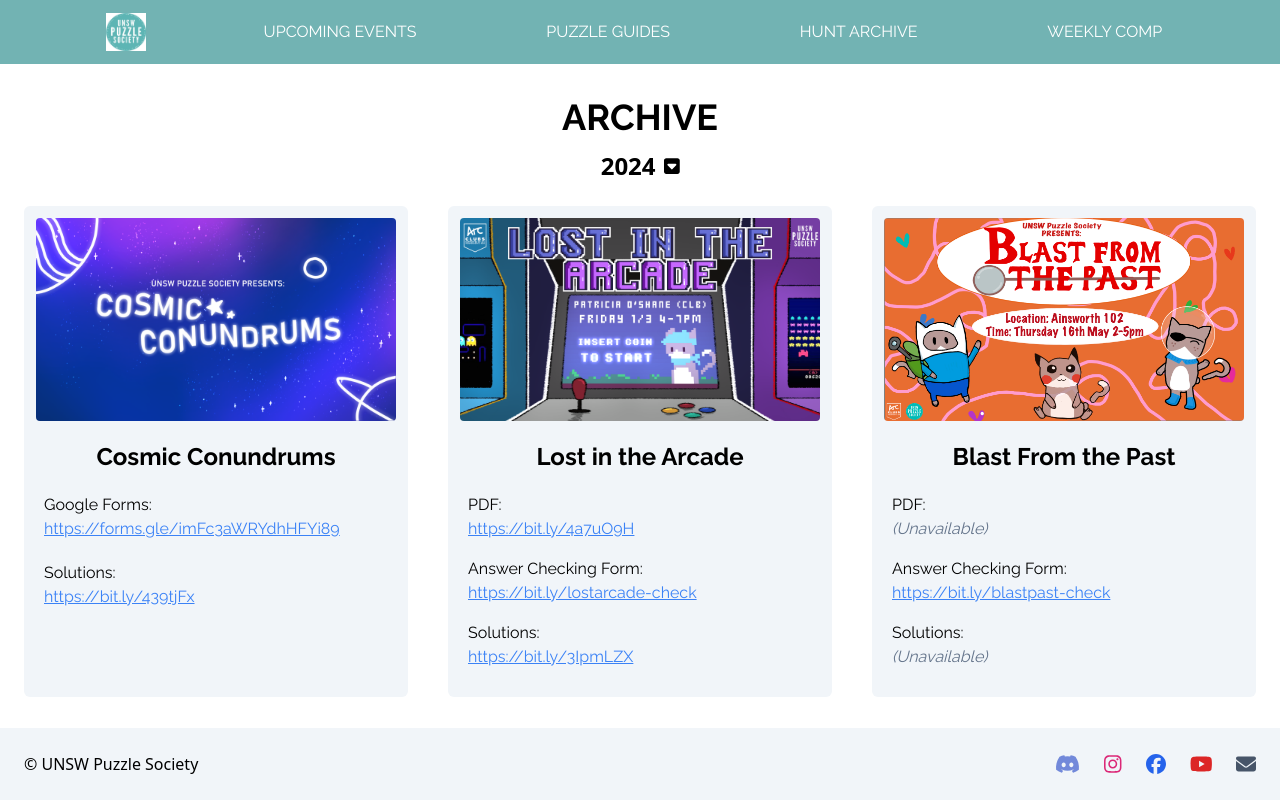
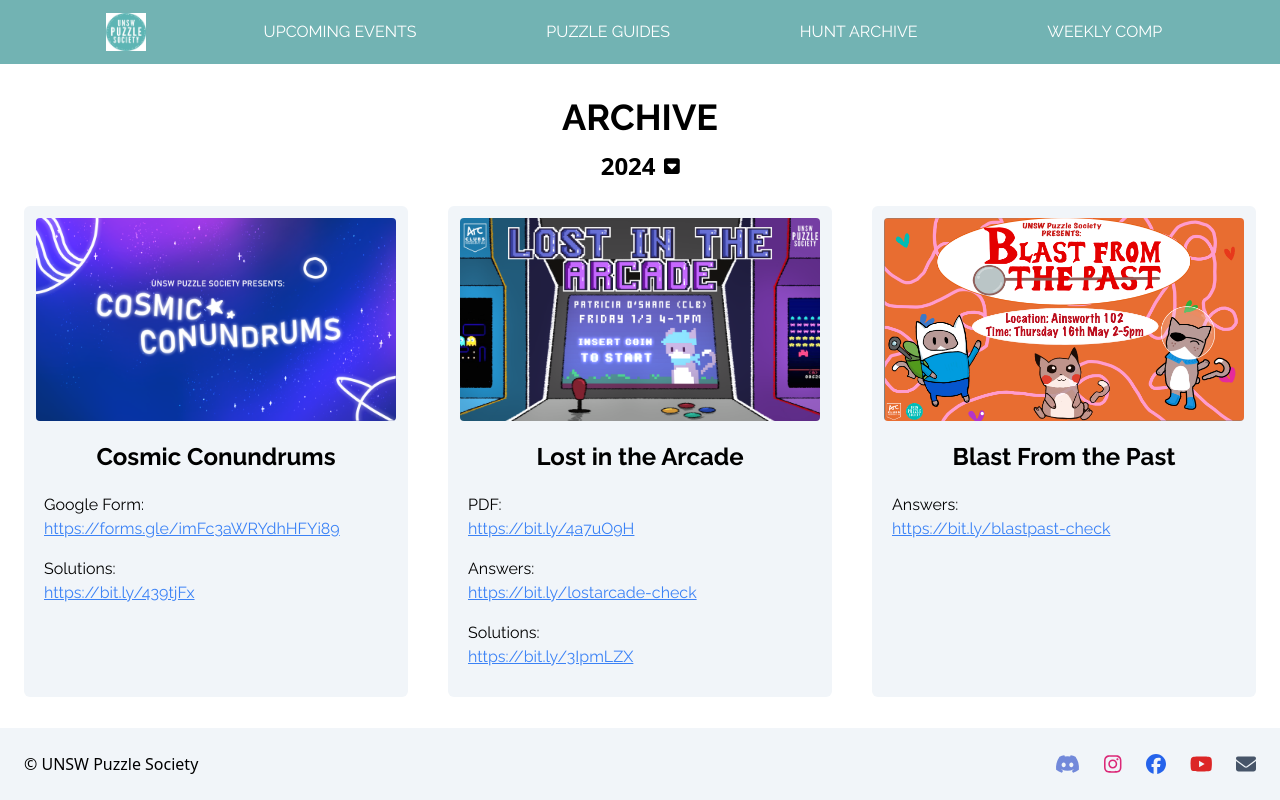
Before and after one commit to devsoc-unsw/trainee-neptune-24t1, a React (Vite) app in the folder frontend/: page /archive in a window 1280 px wide. Built offline with nearby package versions, Linux system fonts and the light colour scheme.

Commit message:
revamped archive to be more automated

```diff
--- a/frontend/src/components/HuntFormat.tsx
+++ b/frontend/src/components/HuntFormat.tsx
@@ -1,33 +1,48 @@
 interface HuntDetails {
+  title: string;
   img: string;
-  title: string;
-  pdf: string;
-  answer: string;
-  solution: string;
+  form?: string;
+  pdf?: string;
+  interactive?: string;
+  answer?: string;
+  solution?: string;
 }
 
-const HuntFormat: React.FC<HuntDetails> = ({img, title, pdf, answer, solution}) => {
-  if (pdf === "") {
-    pdf = "Unavailable.";
-  }
-  if (answer === "") {
-    answer = "Unavailable.";
-  }
-  if (solution === "") {
-    solution = "Unavailable.";
-  }
+const HuntFormat: React.FC<HuntDetails> = ({title, img, form, pdf, interactive, answer, solution}) => {
   return (
-    <div className="max-w-96 my-5 mx-5 bg-slate-100 py-3 px-3 font-raleway rounded-md">
-      <div className="flex flex-col items-start">
-        <img src={img} className="aspect-video rounded"></img>
-        <h1 className="place-self-center rounded my-5 text-2xl"><b> {title}</b></h1>
-        <p className="px-2">PDF:</p>
-        {pdf !== "Unavailable." ? (<a href={pdf} className="px-2 pb-4 text-blue-500 underline hover:text-blue-900">{pdf}</a>) : <span className="px-2 pb-4 text-slate-500"><i>(Unavailable)</i></span>}
-        <p className="px-2">Answer Checking Form:</p>
-        {answer !== "Unavailable." ? (<a href={answer} className="px-2 pb-4 text-blue-500 underline hover:text-blue-900">{answer}</a>) : <span className="px-2 pb-4 text-slate-500"><i>(Unavailable)</i></span>}
-        <p className="px-2">Solutions:</p>
-        {solution !== "Unavailable." ? (<a href={solution} className="px-2 pb-4 text-blue-500 underline hover:text-blue-900">{solution}</a>) : <span className="px-2 pb-4 text-slate-500"><i>(Unavailable)</i></span>}
-      </div>
+    <div className="flex flex-col items-start">
+      <img src={img} className="aspect-video rounded"></img>
+      <h1 className="place-self-center rounded my-5 text-2xl"><b> {title}</b></h1>
+      {form &&(
+        <>
+          <p className="px-2">Google Form:</p>
+          <a href={form} className="px-2 pb-4 text-blue-500 underline hover:text-blue-900">{form}</a>
+        </>
+      )}
+      {pdf &&(
+        <>
+          <p className="px-2">PDF:</p>
+          <a href={pdf} className="px-2 pb-4 text-blue-500 underline hover:text-blue-900">{pdf}</a>
+        </>
+      )}
+      {interactive &&(
+        <>
+          <p className="px-2">Interactive:</p>
+          <a href={interactive} className="px-2 pb-4 text-blue-500 underline hover:text-blue-900">{interactive}</a>
+        </>
+      )}
+      {answer &&(
+        <>
+          <p className="px-2">Answers:</p>
+          <a href={answer} className="px-2 pb-4 text-blue-500 underline hover:text-blue-900">{answer}</a>
+        </>
+      )}
+      {solution &&(
+        <>
+          <p className="px-2">Solutions:</p>
+          <a href={solution} className="px-2 pb-4 text-blue-500 underline hover:text-blue-900">{solution}</a>
+        </>
+      )}
     </div>
   );
 }
--- a/frontend/src/pages/Archive.tsx
+++ b/frontend/src/pages/Archive.tsx
@@ -5,7 +5,6 @@ import NavigationBar from '../components/Navigation';
 import SectionHeader from '../components/SectionHeading';
 import YearDropdown from '../components/YearDropdown';
 import HuntFormat from '../components/HuntFormat'
-import OWeekFormat from '../components/OWeekFormat'
 
 // 2019 Puzzle Hunts
 import Cosmos from '../assets/2019/Cosmos.jpg'
@@ -54,6 +53,64 @@ import CosmicConundrums from '../assets/2024/CosmicConundrums.png'
 import BlastPast from '../assets/2024/BlastPast.png'
 import LostArcade from '../assets/2024/LostArcade.png'
 
+interface HuntDetails {
+  img: string;
+  title: string;
+  pdf?: string;
+  interactive?: string;
+  form?: string;
+  answer?: string;
+  solution?: string;
+}
+
+const hunts = {
+  2019: [{ img: Cosmos, title:"Puzzles in the Cosmos", pdf: "https://bit.ly/3kQJYaG" }],
+  2020: [
+    { img: StockMarket, title: "Puzzles in the Stock Market", pdf: "https://bit.ly/2OshA2z", solution: "https://bit.ly/3qpypZp"},
+    { img: Potterverse, title: "Puzzles in the Potterverse", interactive: "http://bit.ly/3ccPuR0", pdf:"https://bit.ly/3oK1rCQ" },
+    { img: CuriousVillage, title: "Puzzles in the Curious Village", interactive:"http://bit.ly/3egMaHq", pdf: "https://bit.ly/3edK5vF" },
+    { img: SpiritWorld, title: "The Spirit World", form: "https://forms.gle/nkb5LSLy2DeCExrr8", interactive: "http://bit.ly/3kVWYfd" },
+    { img: AroundWorld, title: "PuzzleSoc x PsychSoc", interactive: "http://bit.ly/30gDWqy", pdf: "https://bit.ly/3bl2vJg" },
+    { img: Rift, title: "PuzzleSoc x RiotSoc", interactive:"http://bit.ly/38z108D", pdf: "https://bit.ly/38jUToe" },
+    { img: Matsuri, title: "Puzzles at Matsuri", interactive:"http://bit.ly/3rkzliS", pdf: "https://bit.ly/3bAD9Ym" }
+  ],
+  2021: [
+    { img: MagicShow, title: "The Magic Show", form: "https://bit.ly/escapemagic" },
+    { img: EscapeMatrix, title: "PuzzleSoc x MathSoc", pdf: "https://bit.ly/3caNPvd", solution: "https://bit.ly/3cNuxgY" },
+    { img: Pokehunt, title: "Pokehunt", interactive:"https://bit.ly/2QyyKNs", pdf: "https://bit.ly/3gHn8T8", solution: "https://bit.ly/3gHn8T8" },
+    { img: RiftII, title: "PuzzleSoc x RiotSoc", pdf: "https://bit.ly/3wEeyt5", solution: "https://bit.ly/344CGJ1" },
+    { img: AppStore, title: "Puzzles in the App Store", interactive:"https://bit.ly/3wjg82N", pdf: "https://bit.ly/2TyznIk", solution: "https://bit.ly/3dHwLyH" },
+    { img: PixarLamp, title: "Puzzles Under the Pixar Lamp", pdf: "https://bit.ly/3lJ3XuA", answer: "https://bit.ly/putplanswerchecking", solution: "https://bit.ly/3s0Ouac" },
+    { img: GalleryHeist, title: "PuzzleSoc x A&DSoc", form: "https://forms.gle/eavkYZVCrwWVyoPv8", solution: "https://bit.ly/3A91pdE" },
+    { img: TrickTreat, title: "PuzzleSoc x EcoSoc", pdf: "https://bit.ly/3FSvMbm", answer: "https://forms.gle/niX21kfTCfMaCY338", solution: "https://bit.ly/2Z5UNiC" },
+    { img: LifeCK, title: "The Daily Life of CK the Cat", pdf: "https://bit.ly/3Gehhhu", solution: "https://bit.ly/2ZggzR6" },
+  ],
+  2022: [
+    { img: WildWoods, title: "The Wild Woods", form: "https://bit.ly/thewildwoods", solution: "https://bit.ly/3sHM1nj" },
+    { img: CosmosII, title: "Puzzles in the Cosmos II", pdf: "https://bit.ly/3MMZ0vD", answer: "https://forms.gle/pxPqZ9xrL8KyxqRP7", solution: "https://bit.ly/3tWtClQ" },
+    { img: OmensOccult, title: "Omens and the Occult", pdf: "https://bit.ly/3Gse4w5", answer: "https://bit.ly/occultanswercheck", solution: "https://bit.ly/3wPRSaO" },
+    { img: PurrfectParade, title: "PuzzleSoc x GenSoc", form: "https://forms.gle/kdQXXNkwLrgt5nTy8", solution: "https://bit.ly/3c0jH9E" },
+    { img: RiftIII, title: "PuzzleSoc x RiotSoc", pdf: "https://bit.ly/3OKjGEj", answer: "https://bit.ly/potr3checker", solution: "https://bit.ly/3zH9VCL" },
+    { img: GhibliHunt, title: "PuzzleSoc x A&DSoc", pdf: "https://bit.ly/3DArneF", answer: "https://bit.ly/ghiblicheck", solution: "https://bit.ly/3DDnwNA" },
+    { img: TumblingTime, title: "Tumbling Through Time", pdf: "https://bit.ly/3FieDsd", answer: "https://bit.ly/ttt-check", solution: "https://bit.ly/3UMMXC4" },
+    { img: UntitledHunt, title: "Untitled Puzzle Hunt", pdf: "https://bit.ly/3Pzsq2p", answer: "https://forms.gle/ia7XCa6iSSZQMBzU9", solution: "https://bit.ly/3V7o9V4" },
+  ],
+  2023: [
+    { img: WorldDays, title: "Around the World in 7 Days", form: "https://forms.gle/XzZMfYDeFpVGQ2ok6", solution: "https://bit.ly/3KAqPrW" },
+    { img: CulinaryConundrums, title: "Culinary Conundrums", pdf: "https://bit.ly/3ZCltB3", answer: "https://forms.gle/QDzTcSTtykbnvAhu9", solution: "https://bit.ly/40IYBks" },
+    { img: CasinoHunt, title: "The Casino", pdf: "https://bit.ly/42tgGU1", answer: "https://bit.ly/blastpast-check", solution: "https://bit.ly/3N527l3" },
+    { img: RiftIV, title: "PuzzleSoc x RiotSoc", pdf: "https://bit.ly/3Pm1TqH", answer: "https://forms.gle/r8eyW7HqxtZ8RLR36", solution: "https://bit.ly/3Kal1VL" },
+    { img: ShojoWorld, title: "PuzzleSoc x AUNSW", pdf: "https://bit.ly/45ycS6d", answer: "https://forms.gle/yYHPweJW9Z3ATkDC8", solution: "https://bit.ly/3L5KS1o" },
+    { img: BeatsTreats, title: "PuzzleSoc x LofiSoc", pdf: "https://bit.ly/3sJzgva", solution: "https://bit.ly/46lrTry" },
+    { img: YoutubeHunt, title: "Youtube Hunt", pdf: "https://bit.ly/47q04zJ", answer: "https://bit.ly/youwontbelieve-check", solution: "https://bit.ly/40MMLGZ" },
+  ],
+  2024: [
+    { img: CosmicConundrums, title: "Cosmic Conundrums", form: "https://forms.gle/imFc3aWRYdhHFYi89", solution: "https://bit.ly/439tjFx" },
+    { img: LostArcade, title: "Lost in the Arcade", pdf:"https://bit.ly/4a7uO9H", answer: "https://bit.ly/lostarcade-check", solution: "https://bit.ly/3IpmLZX" },
+    { img: BlastPast, title: "Blast From the Past", answer: "https://bit.ly/blastpast-check" }
+  ]
+}
+
 function Archive () {
   const startYear = 2019;
   const currentYear = new Date().getFullYear();
@@ -92,91 +149,26 @@ function Archive () {
       <div className="flex justify-center">
         <YearDropdown years={years} toggleDropdown={toggleDropdown} year={year} setYear={setYear} setDropdown={setDropdown} dropdown={dropdown} dropdownRef={dropdownRef}/>
       </div>
-      {year === '2019' && <Display2019/>}
-      {year === '2020' && <Display2020/>}
-      {year === '2021' && <Display2021/>}
-      {year === '2022' && <Display2022/>}
-      {year === '2023' && <Display2023/>}
-      {year === '2024' && <Display2024/>}
+      {year === '2019' && <DisplayHunts hunts={hunts[2019]}/>}
+      {year === '2020' && <DisplayHunts hunts={hunts[2020]}/>}
+      {year === '2021' && <DisplayHunts hunts={hunts[2021]}/>}
+      {year === '2022' && <DisplayHunts hunts={hunts[2022]}/>}
+      {year === '2023' && <DisplayHunts hunts={hunts[2023]}/>}
+      {year === '2024' && <DisplayHunts hunts={hunts[2024]}/>}
       <div className="mb-10"></div>
       <Footer/>
     </>
   );
 }
 
-function Display2019 () {
+function DisplayHunts({ hunts }: { hunts: HuntDetails[] }) {
   return (
     <div className="flex justify-center flex-wrap">
-      <HuntFormat img={Cosmos} title="Puzzles in the Cosmos" pdf="https://bit.ly/3kQJYaG" answer="" solution=""/>
-  </div>
-  );
-}
-
-function Display2020 () {
-  return (
-    <div className="flex justify-center flex-wrap">
-      <HuntFormat img={StockMarket} title="Puzzles in the Stock Market" pdf="https://bit.ly/2OshA2z" answer="" solution=""/>
-      <HuntFormat img={Potterverse} title="Puzzles in the Potterverse" pdf="https://bit.ly/3oK1rCQ" answer="" solution=""/>
-      <HuntFormat img={CuriousVillage} title="Puzzles in the Curious Village" pdf="https://bit.ly/3edK5vF" answer="" solution=""/>
-      <OWeekFormat img={SpiritWorld} title="The Spirit World" form="https://forms.gle/nkb5LSLy2DeCExrr8" solution=""/>
-      <HuntFormat img={AroundWorld} title="PuzzleSoc x PsychSoc" pdf="https://bit.ly/3bl2vJg" answer="" solution=""/>
-      <HuntFormat img={Rift} title="PuzzleSoc x RiotSoc" pdf="https://bit.ly/38jUToe" answer="" solution=""/>
-      <HuntFormat img={Matsuri} title="Puzzles at Matsuri" pdf="https://bit.ly/3bAD9Ym" answer="" solution=""/>
-  </div>
-  );
-}
-
-function Display2021 () {
-  return (
-    <div className="flex justify-center flex-wrap">
-      <OWeekFormat img={MagicShow} title="The Magic Show" form="https://bit.ly/escapemagic" solution=""/>
-      <HuntFormat img={EscapeMatrix} title="PuzzleSoc x MathSoc" pdf="https://bit.ly/3caNPvd" answer="" solution="https://bit.ly/3cNuxgY"/>
-      <HuntFormat img={Pokehunt} title="Pokehunt" pdf="https://bit.ly/3gHn8T8" answer="" solution="https://bit.ly/3gHn8T8"/>
-      <HuntFormat img={RiftII} title="PuzzleSoc x RiotSoc" pdf="https://bit.ly/3wEeyt5" answer="" solution="https://bit.ly/344CGJ1"/>
-      <HuntFormat img={AppStore} title="Puzzles in the App Store" pdf="https://bit.ly/2TyznIk" answer="" solution="https://bit.ly/3dHwLyH"/>
-      <HuntFormat img={PixarLamp} title="Puzzles Under the Pixar Lamp" pdf="https://bit.ly/3lJ3XuA" answer="https://bit.ly/putplanswerchecking" solution="https://bit.ly/3s0Ouac"/>
-      <OWeekFormat img={GalleryHeist} title="PuzzleSoc x A&DSoc" form="https://forms.gle/eavkYZVCrwWVyoPv8" solution="https://bit.ly/3A91pdE"/>
-      <HuntFormat img={TrickTreat} title="PuzzleSoc x EcoSoc" pdf="https://bit.ly/3FSvMbm" answer="https://forms.gle/niX21kfTCfMaCY338" solution="https://bit.ly/2Z5UNiC"/>
-      <HuntFormat img={LifeCK} title="The Daily Life of CK the Cat" pdf="https://bit.ly/3Gehhhu" answer="" solution="https://bit.ly/2ZggzR6"/>
-  </div>
-  );
-}
-
-function Display2022 () {
-  return (
-    <div className="flex justify-center flex-wrap">
-      <OWeekFormat img={WildWoods} title="The Wild Woods" form="https://bit.ly/thewildwoods" solution="https://bit.ly/3sHM1nj"/>
-      <HuntFormat img={CosmosII} title="Puzzles in the Cosmos II" pdf="https://bit.ly/3MMZ0vD" answer="https://forms.gle/pxPqZ9xrL8KyxqRP7" solution="https://bit.ly/3tWtClQ"/>
-      <HuntFormat img={OmensOccult} title="Omens and the Occult" pdf="https://bit.ly/3Gse4w5" answer="https://bit.ly/occultanswercheck" solution="https://bit.ly/3wPRSaO"/>
-      <OWeekFormat img={PurrfectParade} title="PuzzleSoc x GenSoc" form="https://forms.gle/kdQXXNkwLrgt5nTy8" solution="https://bit.ly/3c0jH9E"/>
-      <HuntFormat img={RiftIII} title="PuzzleSoc x RiotSoc" pdf="https://bit.ly/3OKjGEj" answer="https://bit.ly/potr3checker" solution="https://bit.ly/3zH9VCL"/>
-      <HuntFormat img={GhibliHunt} title="PuzzleSoc x A&DSoc" pdf="https://bit.ly/3DArneF" answer="https://bit.ly/ghiblicheck" solution="https://bit.ly/3DDnwNA"/>
-      <HuntFormat img={TumblingTime} title="Tumbling Through Time" pdf="https://bit.ly/3FieDsd" answer="https://bit.ly/ttt-check" solution="https://bit.ly/3UMMXC4"/>
-      <HuntFormat img={UntitledHunt} title="Untitled Puzzle Hunt" pdf="https://bit.ly/3Pzsq2p" answer="https://forms.gle/ia7XCa6iSSZQMBzU9" solution="https://bit.ly/3V7o9V4"/>
-    </div>
-  );
-}
-
-function Display2023 () {
-  return (
-    <div className="flex justify-center flex-wrap">
-      <OWeekFormat img={WorldDays} title="Around the World in 7 Days" form="https://forms.gle/XzZMfYDeFpVGQ2ok6" solution="https://bit.ly/3KAqPrW"/>
-      <HuntFormat img={CulinaryConundrums} title="Culinary Conundrums" pdf="https://bit.ly/3ZCltB3" answer="https://forms.gle/QDzTcSTtykbnvAhu9" solution="https://bit.ly/40IYBks"/>
-      <HuntFormat img={CasinoHunt} title="The Casino" pdf="https://bit.ly/42tgGU1" answer="https://bit.ly/blastpast-check" solution="https://bit.ly/3N527l3"/>
-      <HuntFormat img={RiftIV} title="PuzzleSoc x RiotSoc" pdf="https://bit.ly/3Pm1TqH" answer="https://forms.gle/r8eyW7HqxtZ8RLR36" solution="https://bit.ly/3Kal1VL"/>
-      <HuntFormat img={ShojoWorld} title="PuzzleSoc x AUNSW" pdf="https://bit.ly/45ycS6d" answer="https://forms.gle/yYHPweJW9Z3ATkDC8" solution="https://bit.ly/3L5KS1o"/>
-      <HuntFormat img={BeatsTreats} title="PuzzleSoc x LofiSoc" pdf="https://bit.ly/3sJzgva" answer="" solution="https://bit.ly/46lrTry"/>
-      <HuntFormat img={YoutubeHunt} title="Youtube Hunt" pdf="https://bit.ly/47q04zJ" answer="https://bit.ly/youwontbelieve-check" solution="https://bit.ly/40MMLGZ"/>
-  </div>
-  );
-}
-
-function Display2024 () {
-  return (
-    <div className="flex justify-center flex-wrap">
-      <OWeekFormat img={CosmicConundrums} title="Cosmic Conundrums" form="https://forms.gle/imFc3aWRYdhHFYi89" solution="https://bit.ly/439tjFx"/>
-      <HuntFormat img={LostArcade} title="Lost in the Arcade" pdf="https://bit.ly/4a7uO9H" answer="https://bit.ly/lostarcade-check" solution="https://bit.ly/3IpmLZX"/>
-      <HuntFormat img={BlastPast} title="Blast From the Past" pdf="" answer="https://bit.ly/blastpast-check" solution=""/>
+      {hunts.map((item: any, index: any) => (
+        <div key={index} className="max-w-96 my-5 mx-5 bg-slate-100 py-3 px-3 font-raleway rounded-md">
+          <HuntFormat title={item.title} img={item.img} form={item.form} pdf={item.pdf} interactive={item.interactive} answer={item.answer} solution={item.solution}/>
+        </div>
+      ))}
     </div>
   );
 }
```
